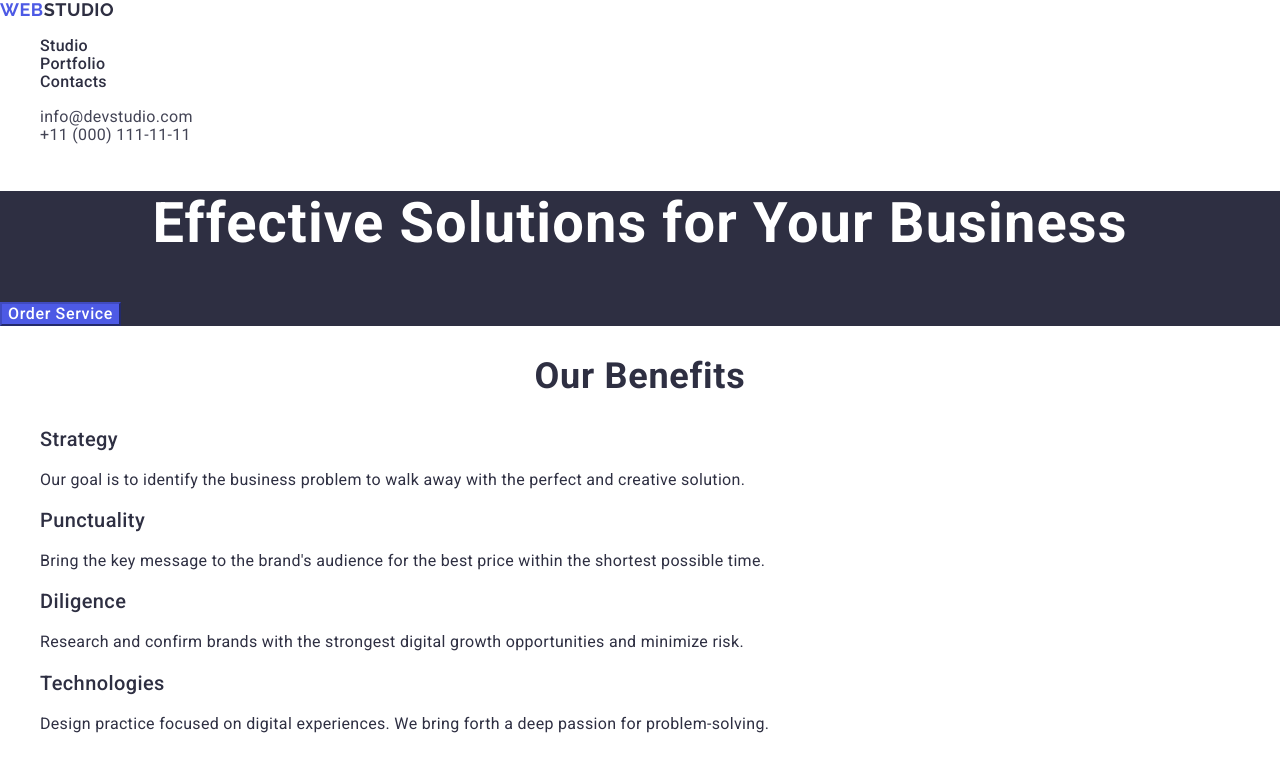
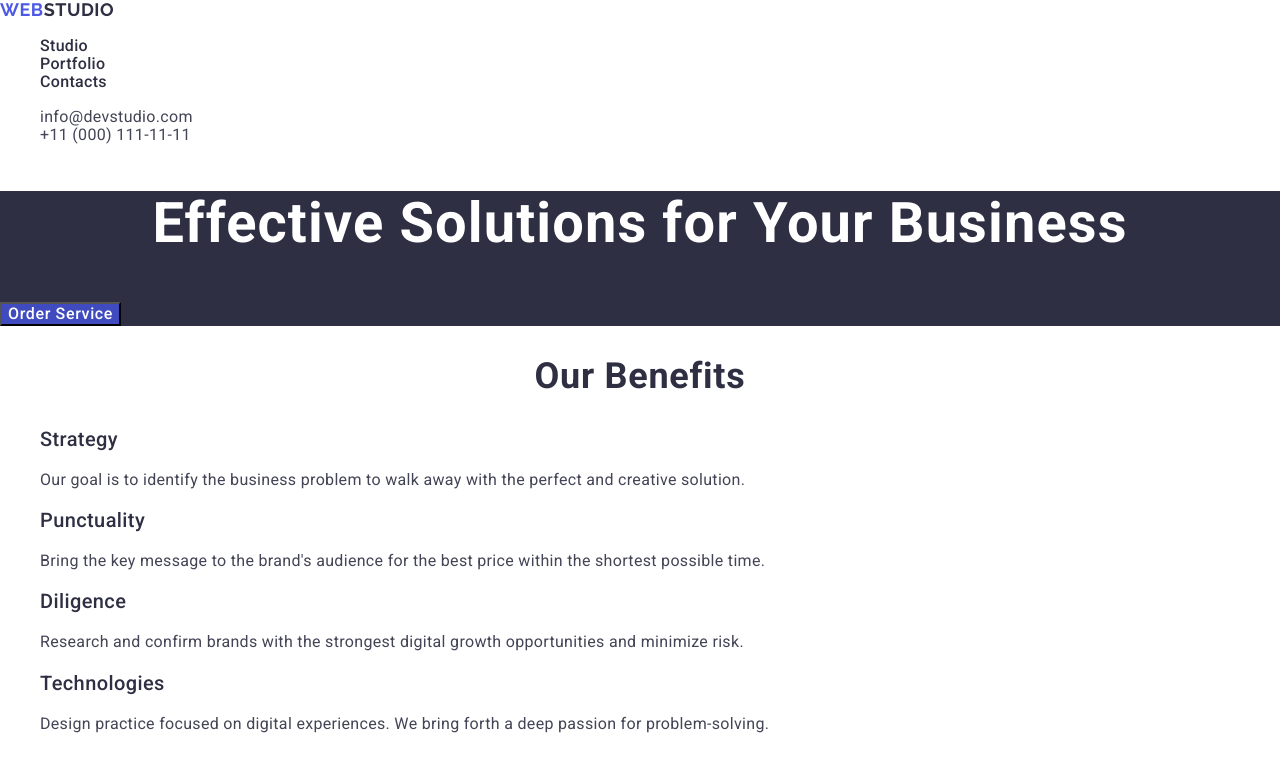
Before and after one commit to VitasGolden/goit-markup-hw-02, a plain HTML site: page index.html in a window 1280 px wide. In both pictures the pointer is over the button "Order Service". Shown: the top 760 px of the page. Drawn offline with nearby package versions, Linux system fonts and the light colour scheme.

Commit message:
bugs in version 5 fixed

```diff
--- a/css/styles.css
+++ b/css/styles.css
@@ -88,8 +88,10 @@ address a:focus {
 	text-align: center;
 }
 
-.banner-button:hover {
-	border-color: var(--pressed-state);
+.banner-button:hover,
+.banner-button:focus {
+	background-color: var(--pressed-state);
+	cursor: pointer;
 }
 
 .header-2 {
@@ -112,6 +114,7 @@ address a:focus {
 	font-size: 16px;
 	line-height: calc(24px / 16px);
 	letter-spacing: 0.02em;
+	color: var(--text);
 }
 
 .team {
```
